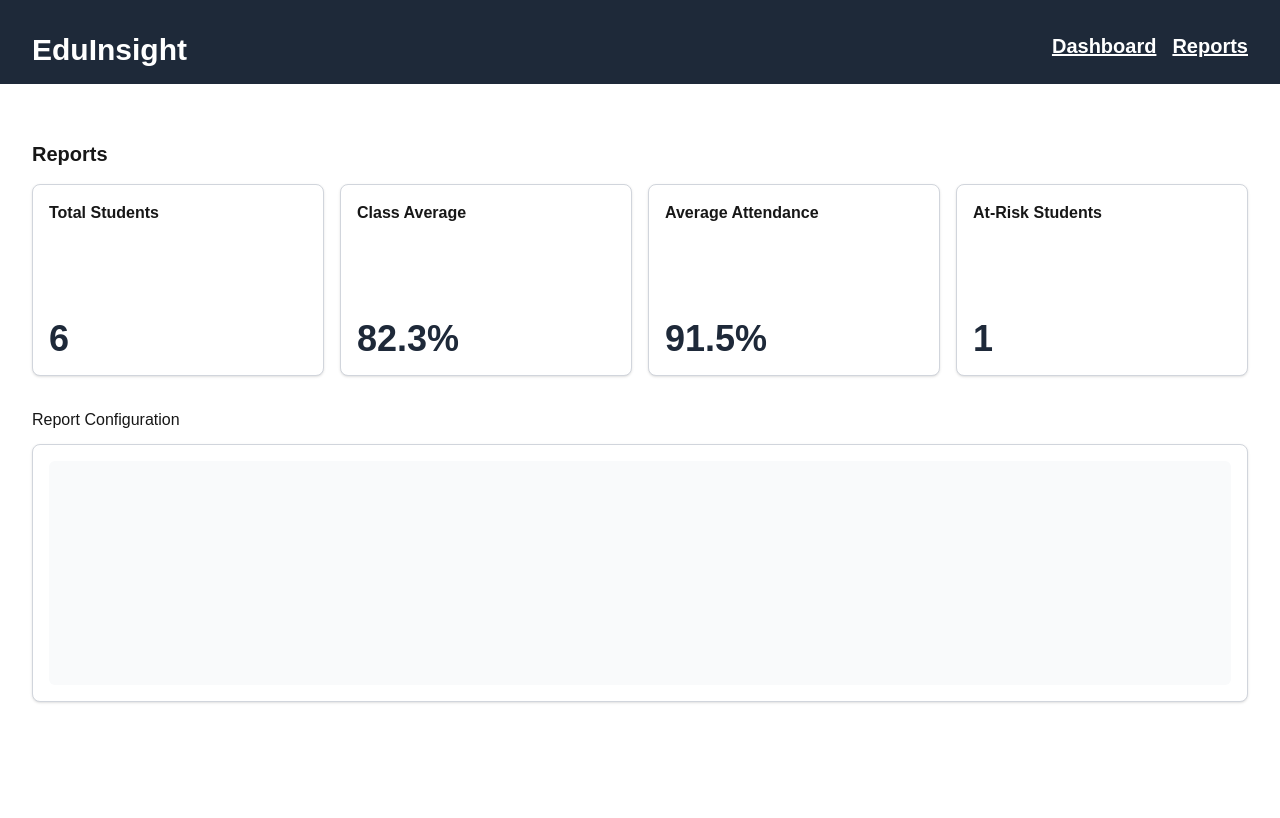
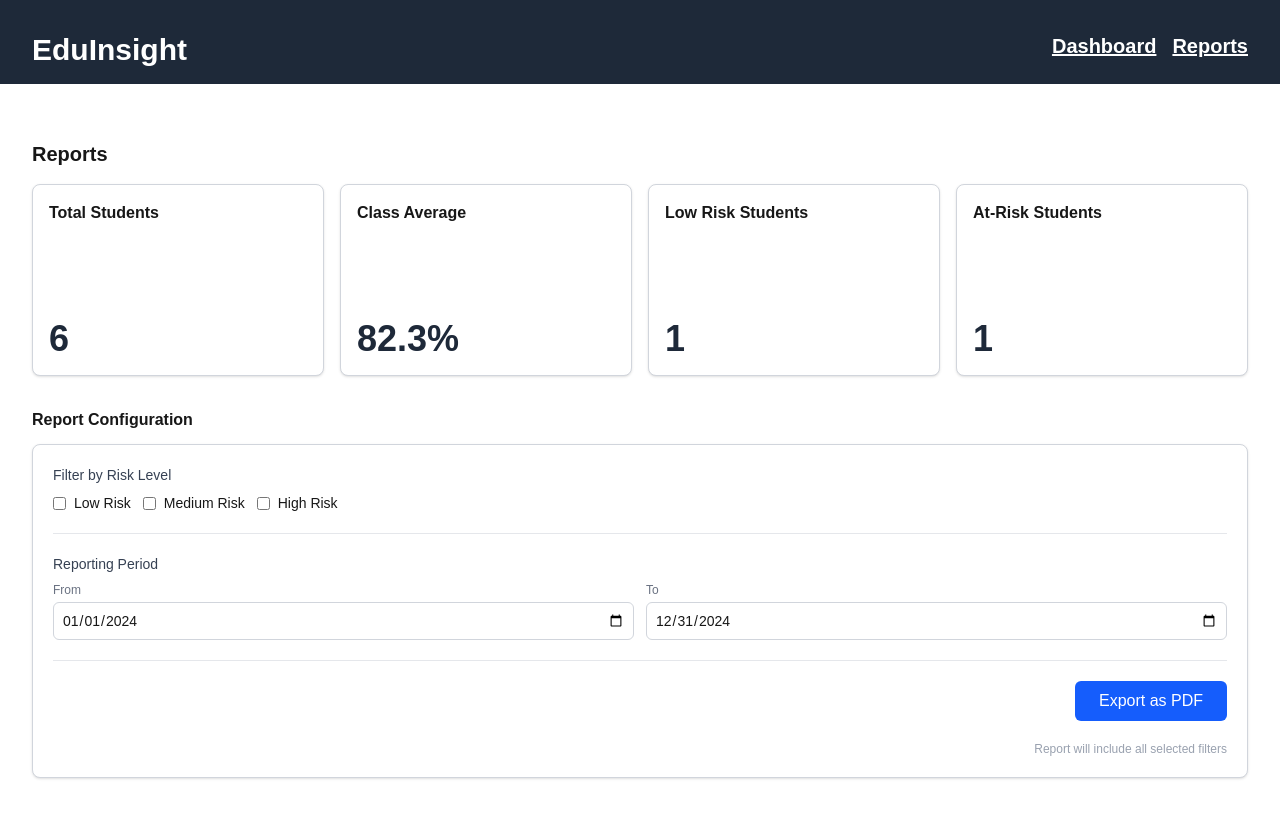
Before and after one commit to HueyLawagon/eduinsight, a Next.js app: page /Reports in a window 1280 px wide. Shown: the top 818 px of the page. Built offline with nearby package versions, Linux system fonts and the light colour scheme.

Commit message:
Finished with front end

```diff
--- a/app/mockData/data.js
+++ b/app/Data/data.js
@@ -2,7 +2,6 @@ export const PLACEHOLDER_DATA = {
   totalStudents: 6,
   classAverage: 82.3,
   avgAttendance: 91.5,
-  atRiskStudents: 1,
   avgScore: [85, 78, 92, 88],
   riskDistribution: [4, 1, 1], // low risk, medium risk, high risk
   gradeDistribution: [3, 2, 1, 1], // 90-100, 80-89, 70-79, below 70
--- a/app/Reports/page.js
+++ b/app/Reports/page.js
@@ -1,4 +1,4 @@
-import { PLACEHOLDER_DATA } from '../mockData/data';
+import { PLACEHOLDER_DATA } from '../Data/data';
 
 export default function Home() {
   return (
@@ -28,12 +28,12 @@ export default function Home() {
               </div>
             </div>
 
-            {/* Average attendance */}
+            {/* Low Risk Students */}
           <div className="border border-gray-300 rounded-lg p-4 bg-white shadow-sm flex-shrink-0"
             style={{minWidth: '12rem', minHeight: '12rem', flex: '1 1 12rem'}}>
               <div className="flex flex-col justify-between h-full">
-                <div className="mb-2 font-bold">Average Attendance</div>
-                <div className="text-4xl font-bold text-gray-800">{PLACEHOLDER_DATA.avgAttendance}%</div>
+                <div className="mb-2 font-bold">Low Risk Students</div>
+                <div className="text-4xl font-bold text-gray-800">{PLACEHOLDER_DATA.riskDistribution[1]}</div>
               </div>
             </div>
 
@@ -42,18 +42,77 @@ export default function Home() {
             style={{minWidth: '12rem', minHeight: '12rem', flex: '1 1 12rem'}}>
               <div className="flex flex-col justify-between h-full">
                 <div className="mb-2 font-bold">At-Risk Students</div>
-                <div className="text-4xl font-bold text-gray-800">{PLACEHOLDER_DATA.atRiskStudents}</div>
+                <div className="text-4xl font-bold text-gray-800">{PLACEHOLDER_DATA.riskDistribution[2]}</div>
               </div>
             </div>
            </div>
 
-        {/* Grade Distribution as a single full-width card matching column heights */}
+        {/* Report Configuration */}
         <div className="mt-6 w-full">
-          <h4 className="font-medium mb-3 text-left">Report Configuration</h4>
-          <div className="border border-gray-300 rounded-lg p-4 bg-white shadow-sm w-full"
-               style={{minHeight: '14rem'}}>
-            <div className="space-y-3">
-              <div className="w-full rounded-md bg-gray-50 p-3" style={{minHeight: '14rem'}}></div>
+          <h4 className="font-semibold mb-3 text-left">Report Configuration</h4>
+          <div className="border border-gray-300 rounded-lg p-5 bg-white shadow-sm w-full">
+            <div className="space-y-5">
+
+              {/* Filter by Risk Level Section */}
+              <div>
+                <h5 className="font-medium text-sm text-gray-700 mb-2">Filter by Risk Level</h5>
+                <div className="flex flex-wrap gap-3">
+                  {/* Risk Level Checkboxes/Options - Add your filter components here */}
+                  <div className="flex items-center gap-2">
+                    <input type="checkbox" id="lowRisk" className="rounded border-gray-300" />
+                    <label htmlFor="lowRisk" className="text-sm">Low Risk</label>
+                  </div>
+                  <div className="flex items-center gap-2">
+                    <input type="checkbox" id="mediumRisk" className="rounded border-gray-300" />
+                    <label htmlFor="mediumRisk" className="text-sm">Medium Risk</label>
+                  </div>
+                  <div className="flex items-center gap-2">
+                    <input type="checkbox" id="highRisk" className="rounded border-gray-300" />
+                    <label htmlFor="highRisk" className="text-sm">High Risk</label>
+                  </div>
+                </div>
+              </div>
+
+              {/* Divider */}
+              <hr className="border-gray-200" />
+
+              {/* Reporting Period Section */}
+              <div>
+                <h5 className="font-medium text-sm text-gray-700 mb-2">Reporting Period</h5>
+                <div className="grid grid-cols-1 sm:grid-cols-2 gap-3">
+                  <div>
+                    <label className="block text-xs text-gray-500 mb-1">From</label>
+                    <input
+                      type="date"
+                      className="w-full border border-gray-300 rounded-md p-2 text-sm"
+                      defaultValue="2024-01-01"
+                    />
+                  </div>
+                  <div>
+                    <label className="block text-xs text-gray-500 mb-1">To</label>
+                    <input
+                      type="date"
+                      className="w-full border border-gray-300 rounded-md p-2 text-sm"
+                      defaultValue="2024-12-31"
+                    />
+                  </div>
+                </div>
+              </div>
+
+              {/* Divider */}
+              <hr className="border-gray-200" />
+
+              {/* Export as PDF Button Section */}
+              <div className="flex justify-end">
+                <button className="bg-blue-600 hover:bg-blue-700 text-white font-medium py-2 px-6 rounded-md transition-colors">
+                  Export as PDF
+                </button>
+              </div>
+
+              {/* Additional Note */}
+              <p className="text-xs text-gray-400 text-right">
+                Report will include all selected filters
+              </p>
             </div>
           </div>
         </div>
--- a/app/mockData/page.js
+++ /dev/null
@@ -1,52 +0,0 @@
-export const PLACEHOLDER_DATA = {
-  totalStudents: 7,
-  classAverage: 82.3,
-  avgAttendance: 91.5,
-  atRiskStudents: 1,
-  avgScore: [85, 78, 92, 88],
-  riskDistribution: [4, 1, 1], // low risk, medium risk, high risk
-  gradeDistribution: [2, 1, 1, 1], // 90-100, 80-89, 70-79, below 70
-
-  students: [
-    {
-      name: 'Maria Santos',
-      risk: 'Low Risk',
-      grade: 88.5,
-      attendance: 95,
-      missing: 1,
-      predicted: 89.2
-    },
-    {
-      name: 'Juan Dela Cruz',
-      risk: 'High Risk',
-      grade: 72.5,
-      attendance: 78,
-      missing: 5,
-      predicted: 68.2
-    },
-    {
-      name: 'Ana Reyes',
-      risk: 'Medium Risk',
-      grade: 79.5,
-      attendance: 88,
-      missing: 3,
-      predicted: 78.2
-    },
-    {
-      name: 'Carlos Mendoza',
-      risk: 'Low Risk',
-      grade: 88.5,
-      attendance: 95,
-      missing: 1,
-      predicted: 89.2
-    },
-    {
-      name: 'Carlos Mendoza',
-      risk: 'Low Risk',
-      grade: 88.5,
-      attendance: 95,
-      missing: 1,
-      predicted: 89.2
-    },
-  ]
-};
--- a/app/page.js
+++ b/app/page.js
@@ -2,7 +2,7 @@
 
 import { Chart as ChartJS } from 'chart.js/auto';
 import { Bar, Pie } from 'react-chartjs-2';
-import { PLACEHOLDER_DATA } from './mockData/data';
+import { PLACEHOLDER_DATA } from './Data/data';
 
 export default function Home() {
   return (
@@ -46,7 +46,7 @@ export default function Home() {
             style={{minWidth: '12rem', minHeight: '12rem', flex: '1 1 12rem'}}>
               <div className="flex flex-col justify-between h-full">
                 <div className="mb-2 font-bold">At-Risk Students</div>
-                <div className="text-4xl font-bold text-gray-800">{PLACEHOLDER_DATA.atRiskStudents}</div>
+                <div className="text-4xl font-bold text-gray-800">{PLACEHOLDER_DATA.riskDistribution[2]}</div>
               </div>
             </div>
            </div>
```
